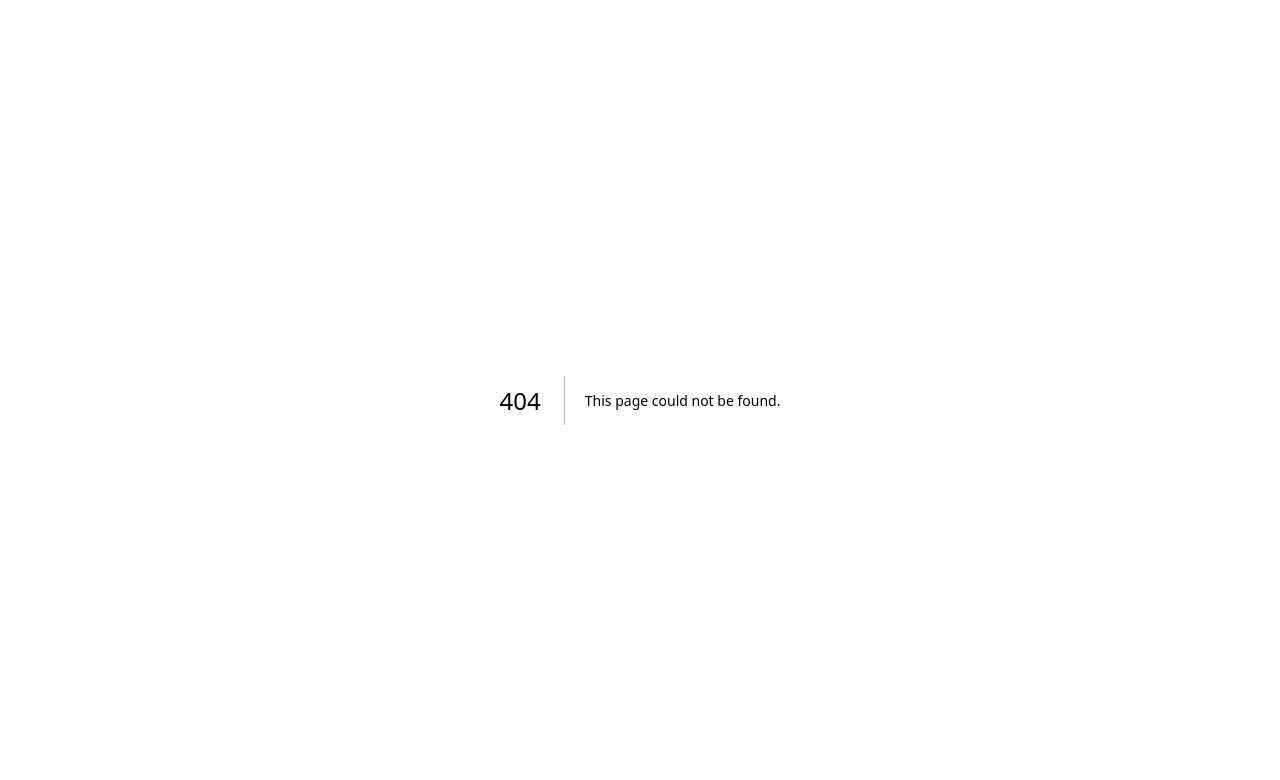
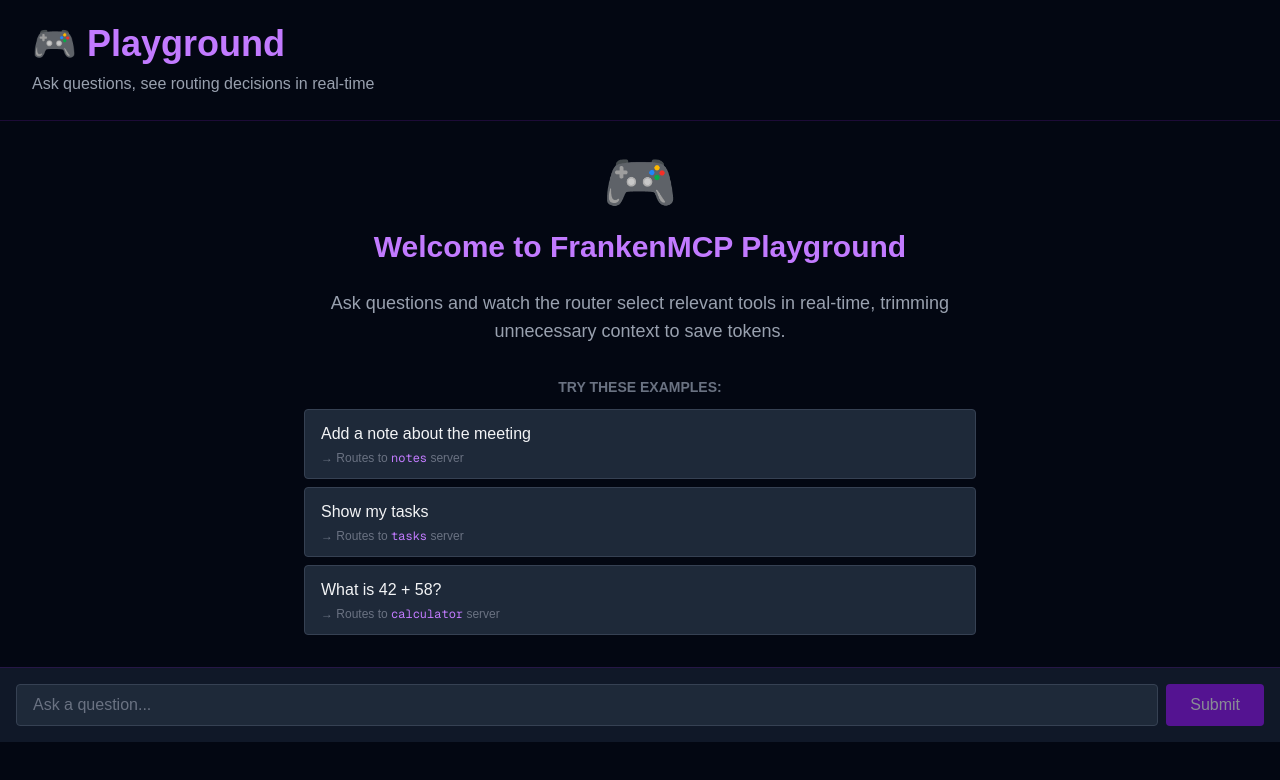
Before and after one commit to leethoneid/frankenmcp, a Next.js app: page /playground in a window 1280 px wide. Before the commit this address had no page. Shown: the top 780 px of the page. Built offline with nearby package versions, Linux system fonts and the light colour scheme.

Commit message:
feat(playground): implement Phase 4 PlaygroundPage (Task 4.1)

```diff
--- /dev/null
+++ b/src/app/playground/page.tsx
@@ -0,0 +1,26 @@
+/**
+ * @file page.tsx
+ * @description Playground Page entry point for natural language querying and dynamic tool routing.
+ * Renders page header and wraps the client-side ChatContainer.
+ */
+
+import ChatContainer from './components/ChatContainer';
+
+export default function PlaygroundPage() {
+  return (
+    <div className="min-h-screen bg-gray-950 text-gray-100 flex flex-col">
+      <header className="border-b border-purple-900/30 px-8 py-6">
+        <h1 className="text-4xl font-bold text-purple-400">
+          🎮 Playground
+        </h1>
+        <p className="text-gray-400 mt-2">
+          Ask questions, see routing decisions in real-time
+        </p>
+      </header>
+
+      <main className="flex-1 h-[calc(100vh-120px)] overflow-hidden flex flex-col">
+        <ChatContainer />
+      </main>
+    </div>
+  );
+}
```
Also changed, not shown: .kiro/specs/playground-chat/tasks.md, 1 other file (tests, documents, lock files or other folders).
